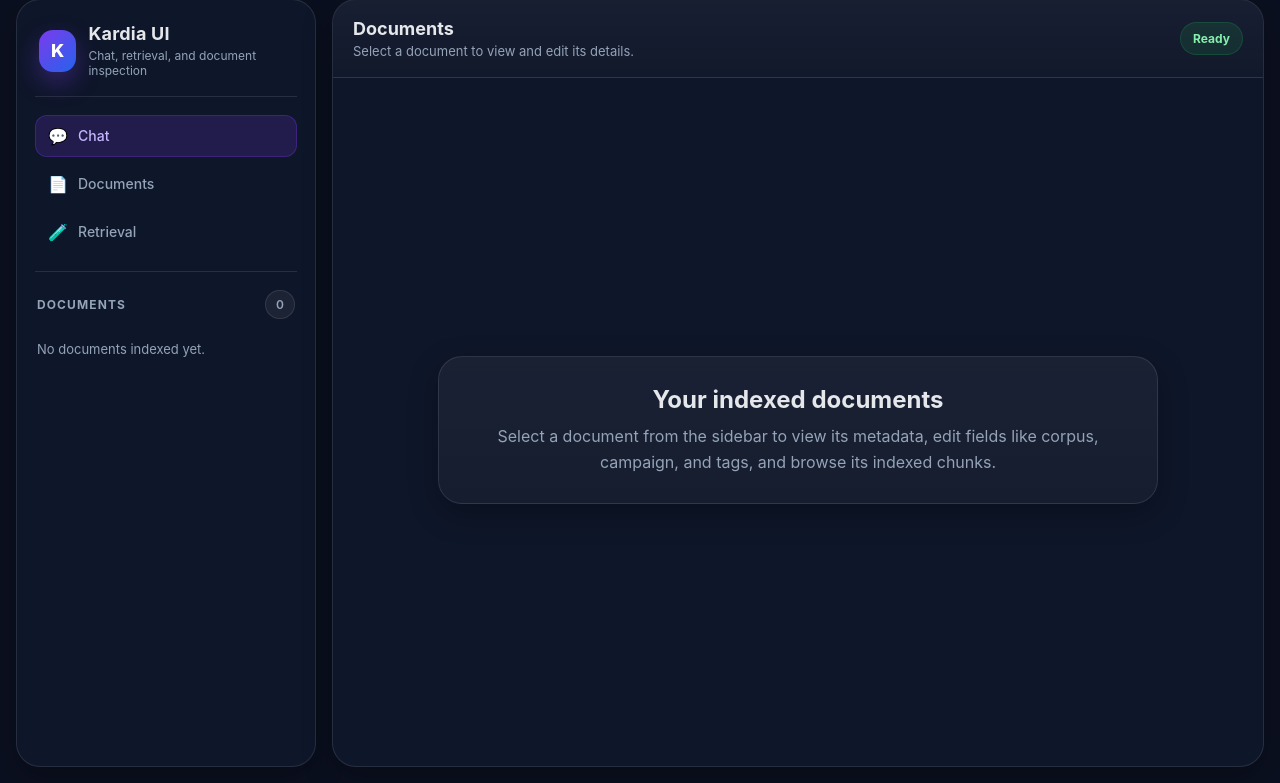
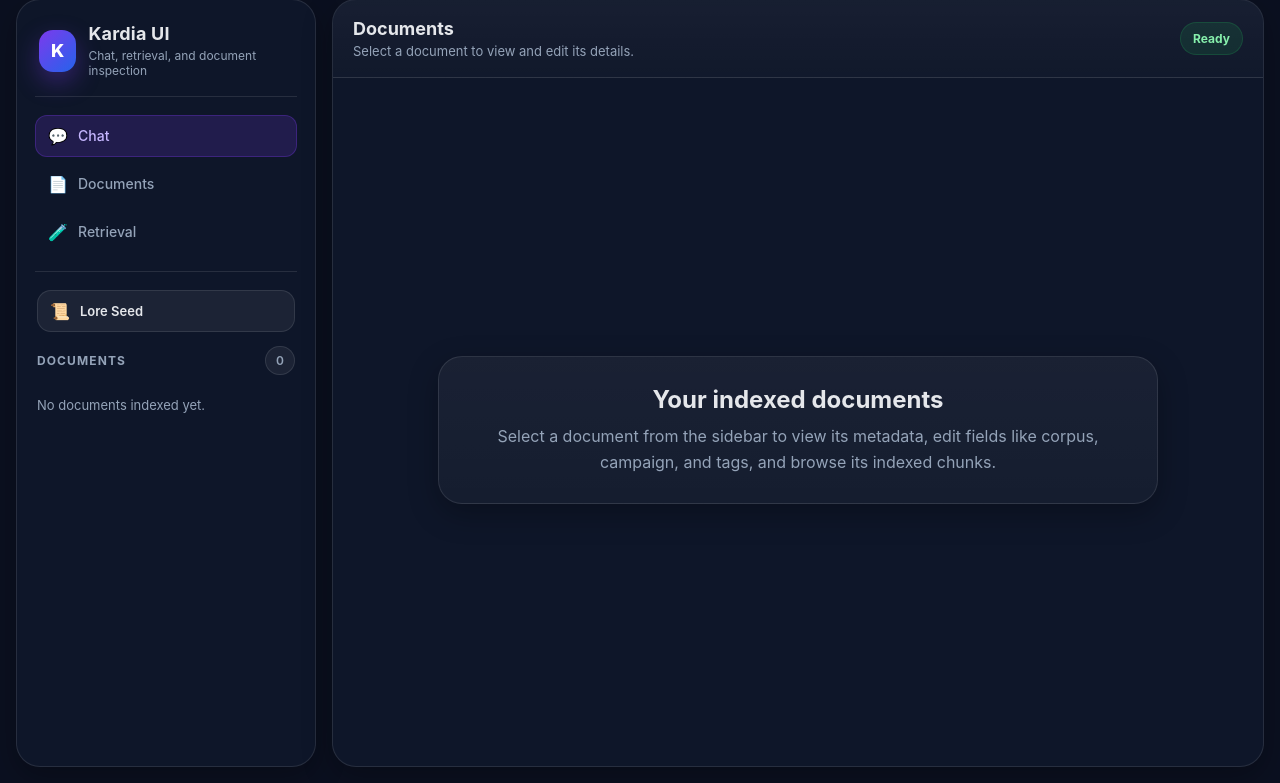
Before and after one commit to crossjbeer/kardia, a FastAPI app: page /documents-page in a window 1280 px wide. Shown: the part 17-800 px from the top of the page. Run offline with FastAPI, Linux system fonts and the light colour scheme; data that the repository does not hold is empty; some libraries are stand-ins or nearby versions.

Commit message:
Accomodating the 'lore seed' which the user can configure to provide hard-coded context to each prompt

```diff
--- a/kardia/app/templates/documents.html
+++ b/kardia/app/templates/documents.html
@@ -32,6 +32,12 @@
           <span class="nav-icon">🧪</span> Retrieval
         </a>
       </nav>
+
+      <div style="padding: 0 2px; margin-bottom: 14px;">
+        <button class="btn" onclick="openLoreSeed()" style="display:flex;align-items:center;gap:10px;font-size:13px;font-weight:600;padding:10px 12px;">
+          <span style="font-size:16px;">📜</span> Lore Seed
+        </button>
+      </div>
 
       <div class="section-header" style="padding: 0 2px; margin-bottom: 10px;">
         <h3 style="margin:0; font-size:12px; color:var(--muted); text-transform:uppercase; letter-spacing:1.1px; font-weight:700;">
```
